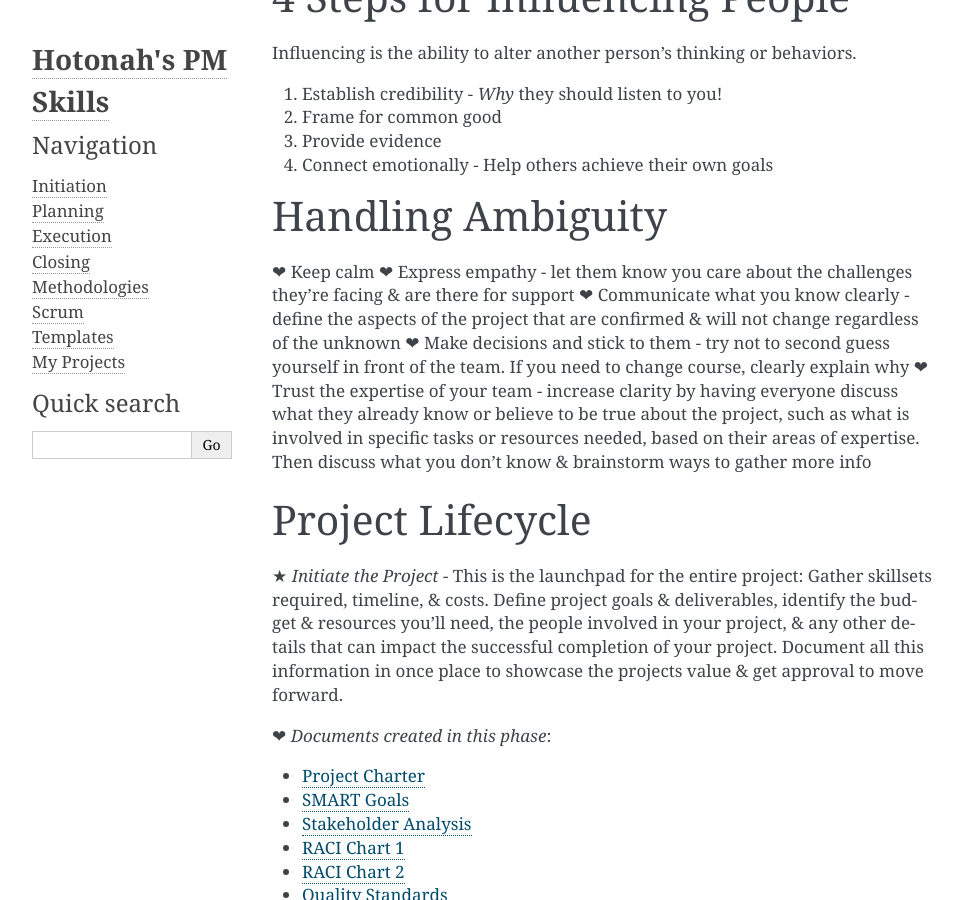
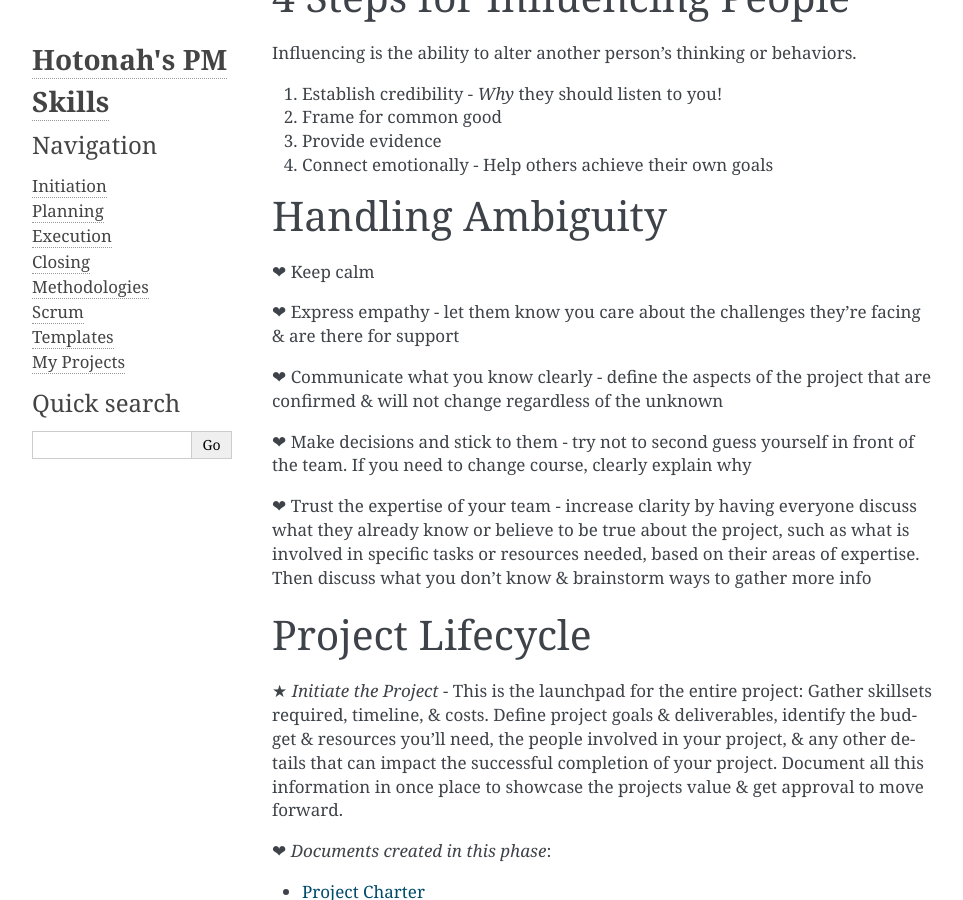
Before and after one commit to Hotonah/hotonah.github.io, a Sphinx documentation site: the page built from source/index.txt, in a window 1280 px wide and 900 px high, scrolled down 6019 px. Shown: the whole window, without its empty margins (148-1111 px from the left). Built offline with Sphinx 7.4.7, drawn with Linux system fonts in a browser that asks for light colours; some of the changed text lies outside the part shown.

Commit message:
Update index.txt

```diff
--- a/source/index.txt
+++ b/source/index.txt
@@ -60,7 +60,7 @@ Planning & Organizing
 
 Focus on the Customer & Team
 ===============================
-Project managers can add value by building relationships, make sure the team is heard and satisfied with the result. Understand the team's motivation, strengths, and weaknesses. To build the right team, consider the skills and resources needed for the project. Allow the team to have input, ask questions, and address their needs ASAP. Clearly understand customer expectations. Write/gather requirements for customers and translate information into documentation for engineers so they can implement it. Manage timelines, tasks, understand all the pieces of who needs to be involved.
+❤ Project managers can add value by building relationships, make sure the team is heard and satisfied with the result. Understand the team's motivation, strengths, and weaknesses. To build the right team, consider the skills and resources needed for the project. Allow the team to have input, ask questions, and address their needs ASAP. Clearly understand customer expectations. Write/gather requirements for customers and translate information into documentation for engineers so they can implement it. Manage timelines, tasks, understand all the pieces of who needs to be involved.
 
 Build the Project Team
 ==========================
@@ -158,9 +158,13 @@ Influencing is the ability to alter another person's thinking or behaviors.
 Handling Ambiguity
 ===================
 ❤ Keep calm
+
 ❤ Express empathy - let them know you care about the challenges they're facing & are there for support
+
 ❤ Communicate what you know clearly - define the aspects of the project that are confirmed & will not change regardless of the unknown
+
 ❤ Make decisions and stick to them - try not to second guess yourself in front of the team. If you need to change course, clearly explain why
+
 ❤ Trust the expertise of your team - increase clarity by having everyone discuss what they already know or believe to be true about the project, such as what is involved in specific tasks or resources needed, based on their areas of expertise. Then discuss what you don't know & brainstorm ways to gather more info
 
 Project Lifecycle
```
